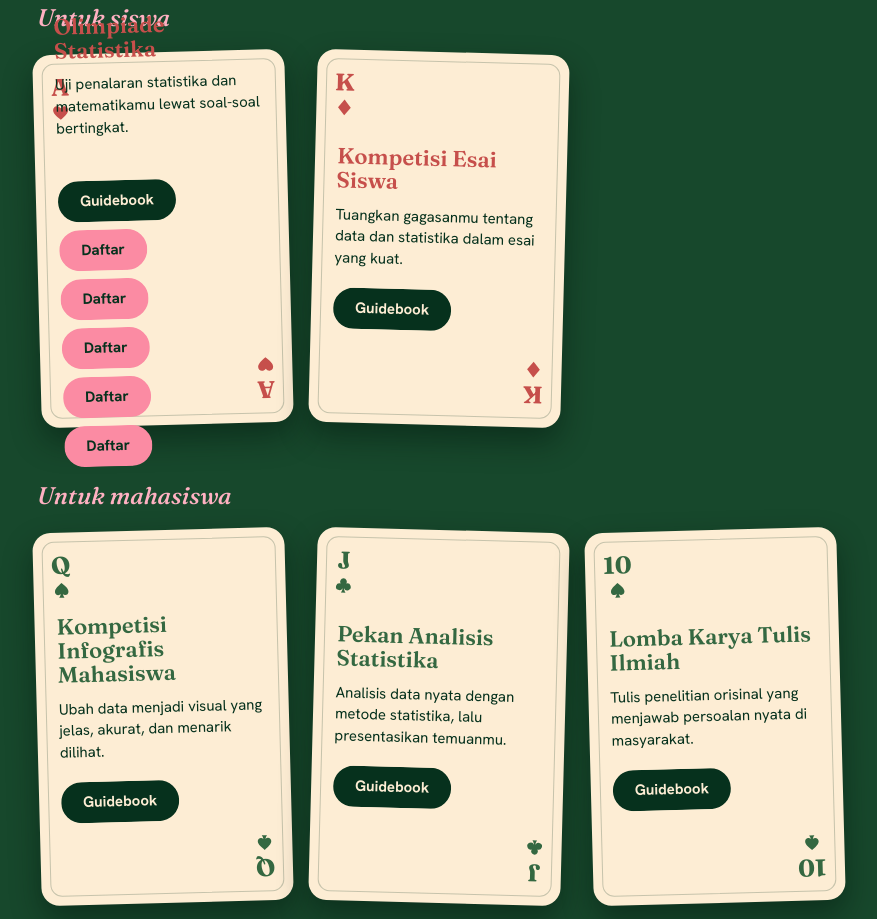
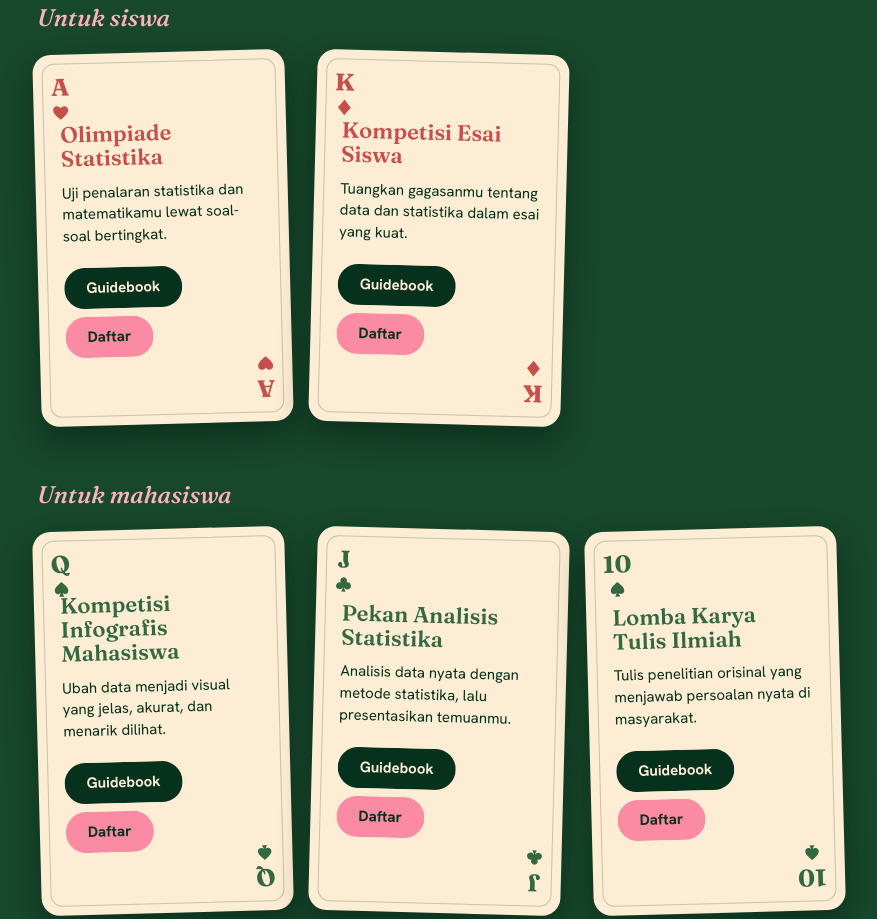
Before and after one commit to Claudya-Daya/Website-jamstat-xvi, a plain HTML site: page index.html in a window 1280 px wide. Shown: the part 2021-2940 px from the top of the page, without its empty margins (43-920 px from the left). Drawn offline with Linux system fonts and the light colour scheme.

Commit message:
Add files via upload

```diff
--- a/index.html
+++ b/index.html
@@ -117,7 +117,10 @@
           <div class="card-body">
             <h4>Olimpiade Statistika</h4>
             <p>Uji penalaran statistika dan matematikamu lewat soal-soal bertingkat.</p>
-            <div class="card-actions"><div class="card-actions"><div class="card-actions"><div class="card-actions"><div class="card-actions"><a class="btn btn-dark btn-small" href="#" data-todo="guidebook">Guidebook</a><a class="btn btn-pink btn-small" href="daftar.html?lomba=lkti">Daftar</a></div><a class="btn btn-pink btn-small" href="daftar.html?lomba=pekan-analisis">Daftar</a></div><a class="btn btn-pink btn-small" href="daftar.html?lomba=infografis">Daftar</a></div><a class="btn btn-pink btn-small" href="daftar.html?lomba=esai">Daftar</a></div><a class="btn btn-pink btn-small" href="daftar.html?lomba=olimpiade">Daftar</a></div>
+            <div class="card-actions">
+              <a class="btn btn-dark btn-small" href="#" data-todo="guidebook">Guidebook</a>
+              <a class="btn btn-pink btn-small" href="daftar.html?lomba=olimpiade">Daftar</a>
+            </div>
           </div>
         </article>
         <article class="card card-red">
@@ -126,7 +129,10 @@
           <div class="card-body">
             <h4>Kompetisi Esai Siswa</h4>
             <p>Tuangkan gagasanmu tentang data dan statistika dalam esai yang kuat.</p>
-            <a class="btn btn-dark btn-small" href="#" data-todo="guidebook">Guidebook</a>
+            <div class="card-actions">
+              <a class="btn btn-dark btn-small" href="#" data-todo="guidebook">Guidebook</a>
+              <a class="btn btn-pink btn-small" href="daftar.html?lomba=esai">Daftar</a>
+            </div>
           </div>
         </article>
       </div>
@@ -139,7 +145,10 @@
           <div class="card-body">
             <h4>Kompetisi Infografis Mahasiswa</h4>
             <p>Ubah data menjadi visual yang jelas, akurat, dan menarik dilihat.</p>
-            <a class="btn btn-dark btn-small" href="#" data-todo="guidebook">Guidebook</a>
+            <div class="card-actions">
+              <a class="btn btn-dark btn-small" href="#" data-todo="guidebook">Guidebook</a>
+              <a class="btn btn-pink btn-small" href="daftar.html?lomba=infografis">Daftar</a>
+            </div>
           </div>
         </article>
         <article class="card card-green">
@@ -148,7 +157,10 @@
           <div class="card-body">
             <h4>Pekan Analisis Statistika</h4>
             <p>Analisis data nyata dengan metode statistika, lalu presentasikan temuanmu.</p>
-            <a class="btn btn-dark btn-small" href="#" data-todo="guidebook">Guidebook</a>
+            <div class="card-actions">
+              <a class="btn btn-dark btn-small" href="#" data-todo="guidebook">Guidebook</a>
+              <a class="btn btn-pink btn-small" href="daftar.html?lomba=pekan-analisis">Daftar</a>
+            </div>
           </div>
         </article>
         <article class="card card-green">
@@ -157,7 +169,10 @@
           <div class="card-body">
             <h4>Lomba Karya Tulis Ilmiah</h4>
             <p>Tulis penelitian orisinal yang menjawab persoalan nyata di masyarakat.</p>
-            <a class="btn btn-dark btn-small" href="#" data-todo="guidebook">Guidebook</a>
+            <div class="card-actions">
+              <a class="btn btn-dark btn-small" href="#" data-todo="guidebook">Guidebook</a>
+              <a class="btn btn-pink btn-small" href="daftar.html?lomba=lkti">Daftar</a>
+            </div>
           </div>
         </article>
       </div>
--- a/style.css
+++ b/style.css
@@ -238,8 +238,8 @@ p { margin: 0 0 1em; }
   *, *::before, *::after { animation: none !important; transition: none !important; }
 }
 
-/* Tombol di kartu lomba (halaman utama) */
-.card { aspect-ratio: 5 / 7.4; }
-.card-body { inset: 52px 22px; }
-.card-actions { display: flex; flex-wrap: wrap; gap: 8px; margin-top: 6px; }
+/* Kartu lomba: tinggi mengikuti isi, tidak lagi dikunci rasio */
+.card { aspect-ratio: auto; min-height: 372px; display: flex; }
+.card-body { position: relative; inset: auto; flex: 1; padding: 62px 26px 62px; justify-content: center; }
+.card-actions { display: flex; flex-wrap: wrap; gap: 8px; margin-top: 8px; }
 .card-actions .btn { margin: 0; }
```
